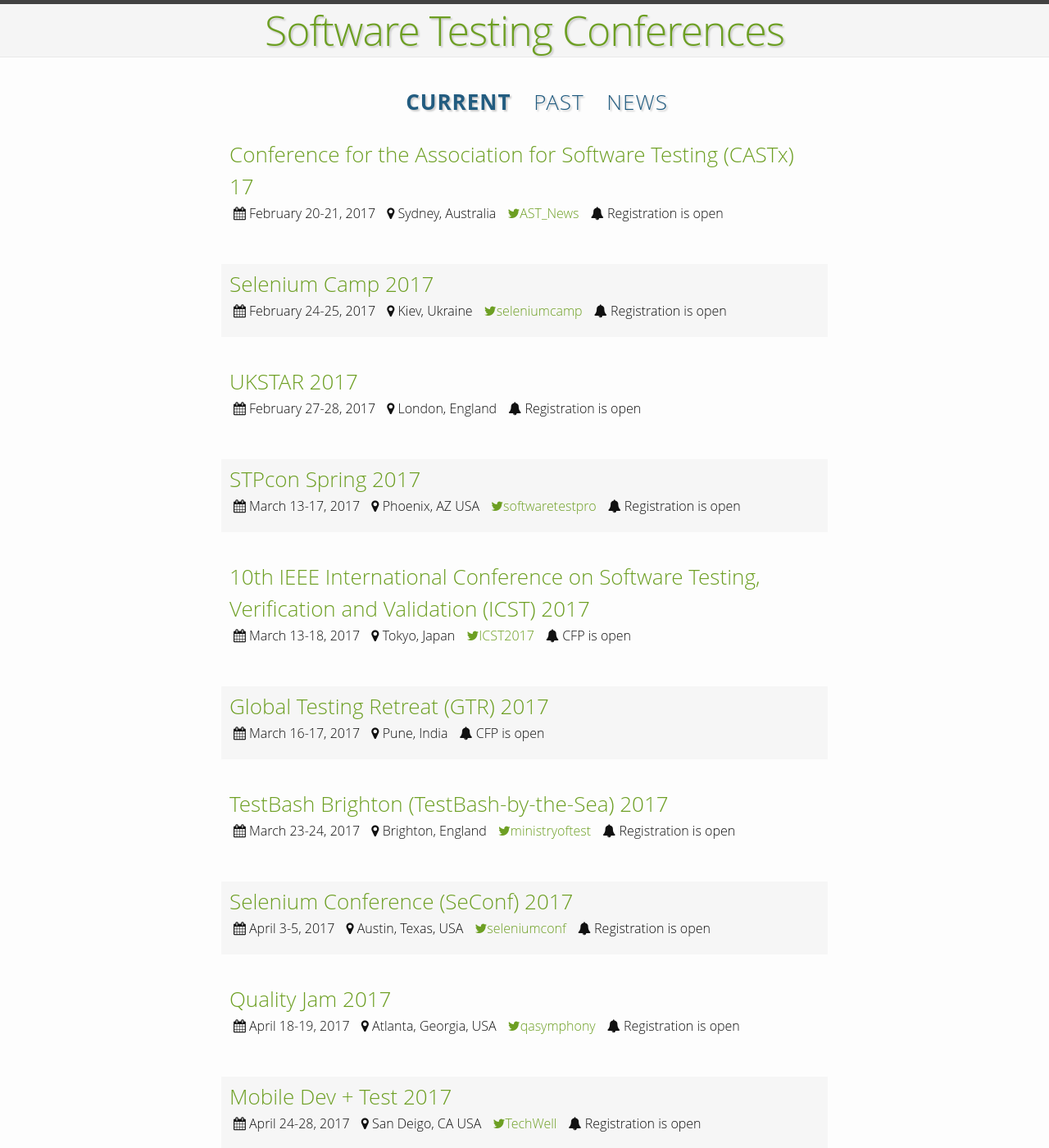
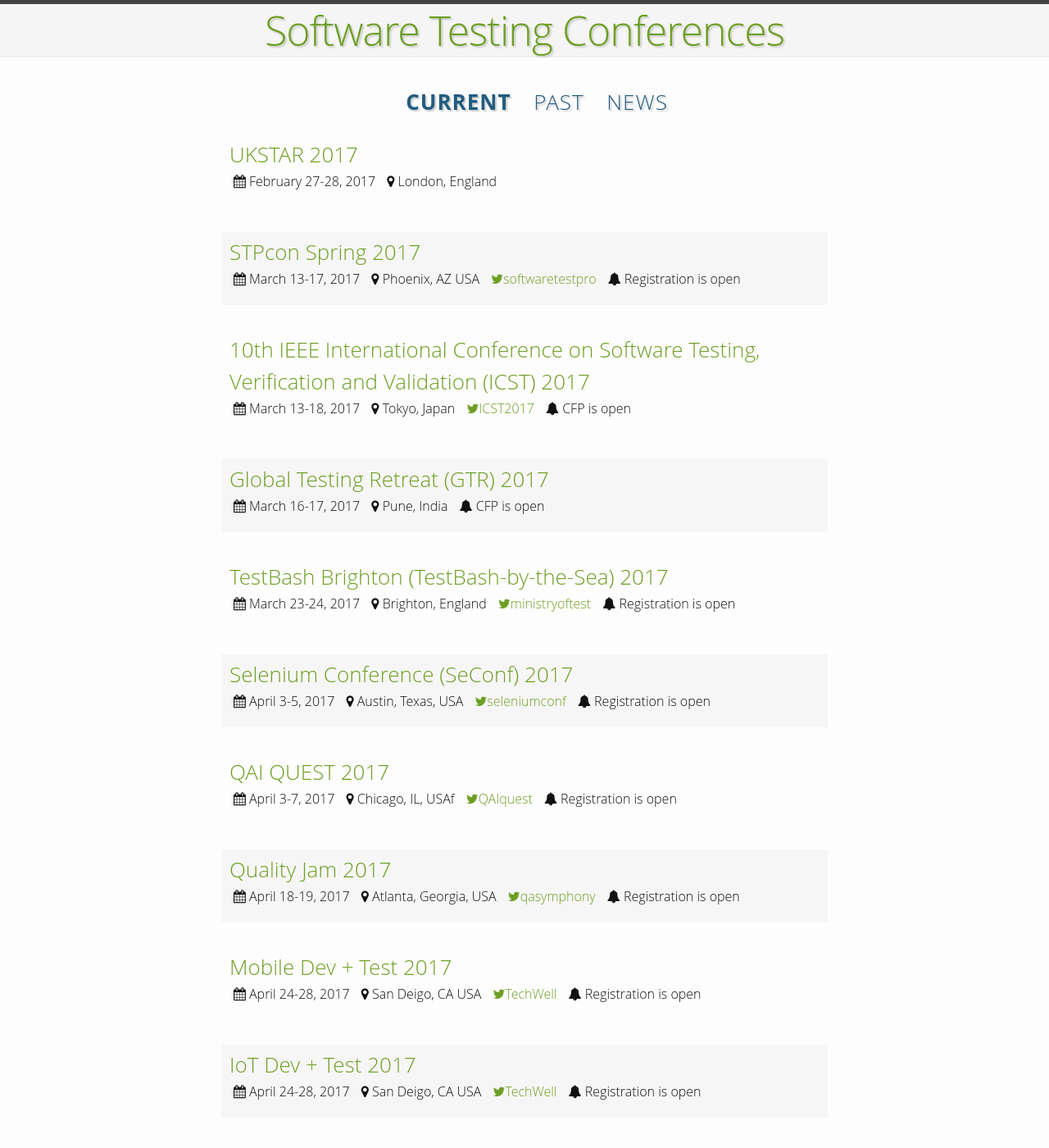
Before and after one commit to TestingConferences/testingconferences.github.io, a Jekyll site: the page built from index.html, in a window 1280 px wide and 1400 px high. Shown: the whole window at 82% size. Built offline with Jekyll 4.4.1, drawn with Linux system fonts in a browser that asks for light colours.

Commit message:
Moved Current to Past. Added QAI QUEST 2017

```diff
--- a/_data/current.yml
+++ b/_data/current.yml
@@ -1,22 +1,7 @@
-- name: Conference for the Association for Software Testing (CASTx) 17
-  location: Sydney, Australia
-  dates: "February 20-21, 2017"
-  url: https://www.associationforsoftwaretesting.org/conference/castx17/packages-and-pricing/
-  twitter: AST_News
-  status: Registration is open
-
-- name: Selenium Camp 2017
-  location: Kiev, Ukraine
-  dates: "February 24-25, 2017"
-  url: http://seleniumcamp.com/
-  twitter: seleniumcamp
-  status: Registration is open
-
 - name: UKSTAR 2017
   location: London, England
   dates: "February 27-28, 2017"
   url: https://ukstar.eurostarsoftwaretesting.com/call-submissions-ukstar-2017/
-  status: Registration is open
 
 - name: STPcon Spring 2017
   location: Phoenix, AZ USA
@@ -50,6 +35,13 @@
   dates: "April 3-5, 2017"
   url: http://seleniumconf.com/
   twitter: seleniumconf
+  status: Registration is open
+
+- name: QAI QUEST 2017
+  location: Chicago, IL, USAf
+  dates: "April 3-7, 2017"
+  url: http://qaiquest.org/2017/
+  twitter: QAIquest
   status: Registration is open
 
 - name: Quality Jam 2017
--- a/_data/past.yml
+++ b/_data/past.yml
@@ -1,3 +1,17 @@
+- name: Selenium Camp 2017
+  location: Kiev, Ukraine
+  dates: "February 24-25, 2017"
+  url: http://seleniumcamp.com/
+  twitter: seleniumcamp
+  status: Registration is open
+
+- name: Conference for the Association for Software Testing (CASTx) 17
+  location: Sydney, Australia
+  dates: "February 20-21, 2017"
+  url: https://www.associationforsoftwaretesting.org/conference/castx17/packages-and-pricing/
+  twitter: AST_News
+  status: Registration is open
+
 - name: Workshop on Performance and Reliability (WOPR) 25
   location: Wellington, New Zealand
   dates: "February 15-17, 2017"
```
